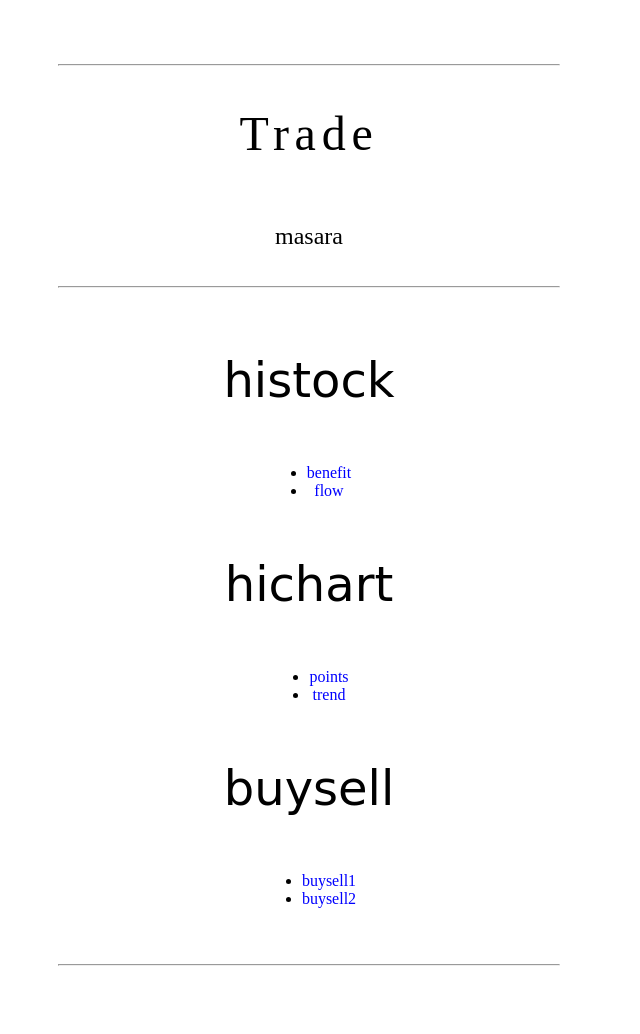
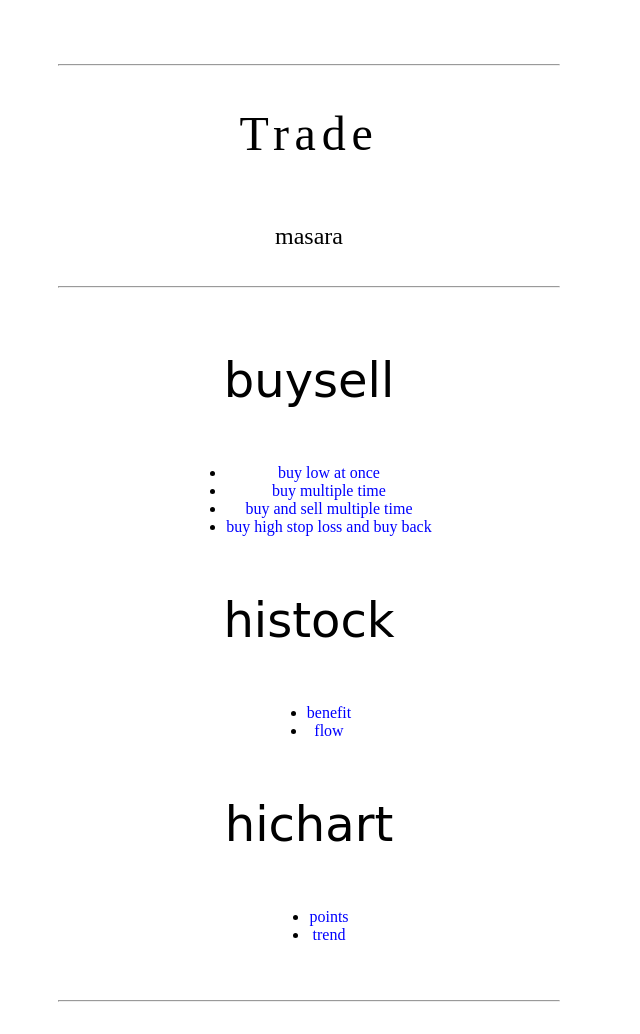
Before and after one commit to masara24/Intro, a plain HTML site: page tr.html in a window 1280 px wide. Shown: the whole page, without its empty margins (331-971 px from the left). Before the commit the page ends 998 px from the top, so only its background shows below. Drawn offline with Linux system fonts and the light colour scheme.

Commit message:
update tr.html

```diff
--- a/tr.html
+++ b/tr.html
@@ -174,6 +174,18 @@ a:hover {
 <hr style="width: 65%;">
 <center>
 <main>
+
+		<h4 class="header404">buysell</h4>
+
+        <p>
+<ul>
+<li><a href="tr/buysell1.html">buy low at once</a></li>
+<li><a href="tr/buysell2.html">buy multiple time</a></li>
+<li><a href="tr/buysell3.html">buy and sell multiple time</a></li>
+<li><a href="tr/buysell4.html">buy high stop loss and buy back</a></li>
+</ul>
+        </p>
+
         <h4 class="header404">histock</h4>
 
         <p>
@@ -192,14 +204,6 @@ a:hover {
 </ul>
         </p>
 
-		<h4 class="header404">buysell</h4>
-
-        <p>
-<ul>
-<li><a href="tr/buysell1.html">buysell1</a></li>
-<li><a href="tr/buysell2.html">buysell2</a></li>
-</ul>
-        </p>
     </main></center>
 <hr style="width: 65%;">
 </body></html>
```
